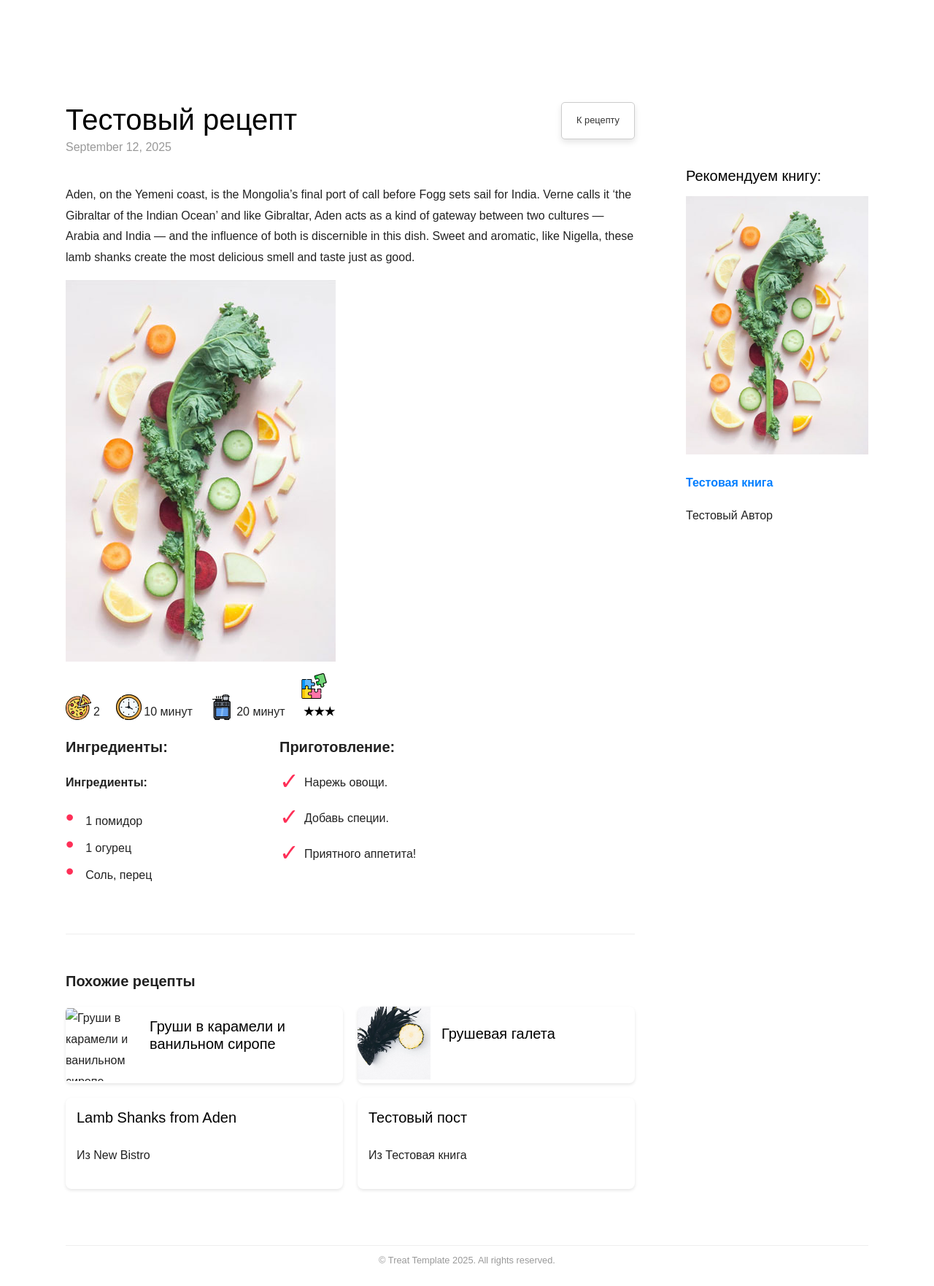
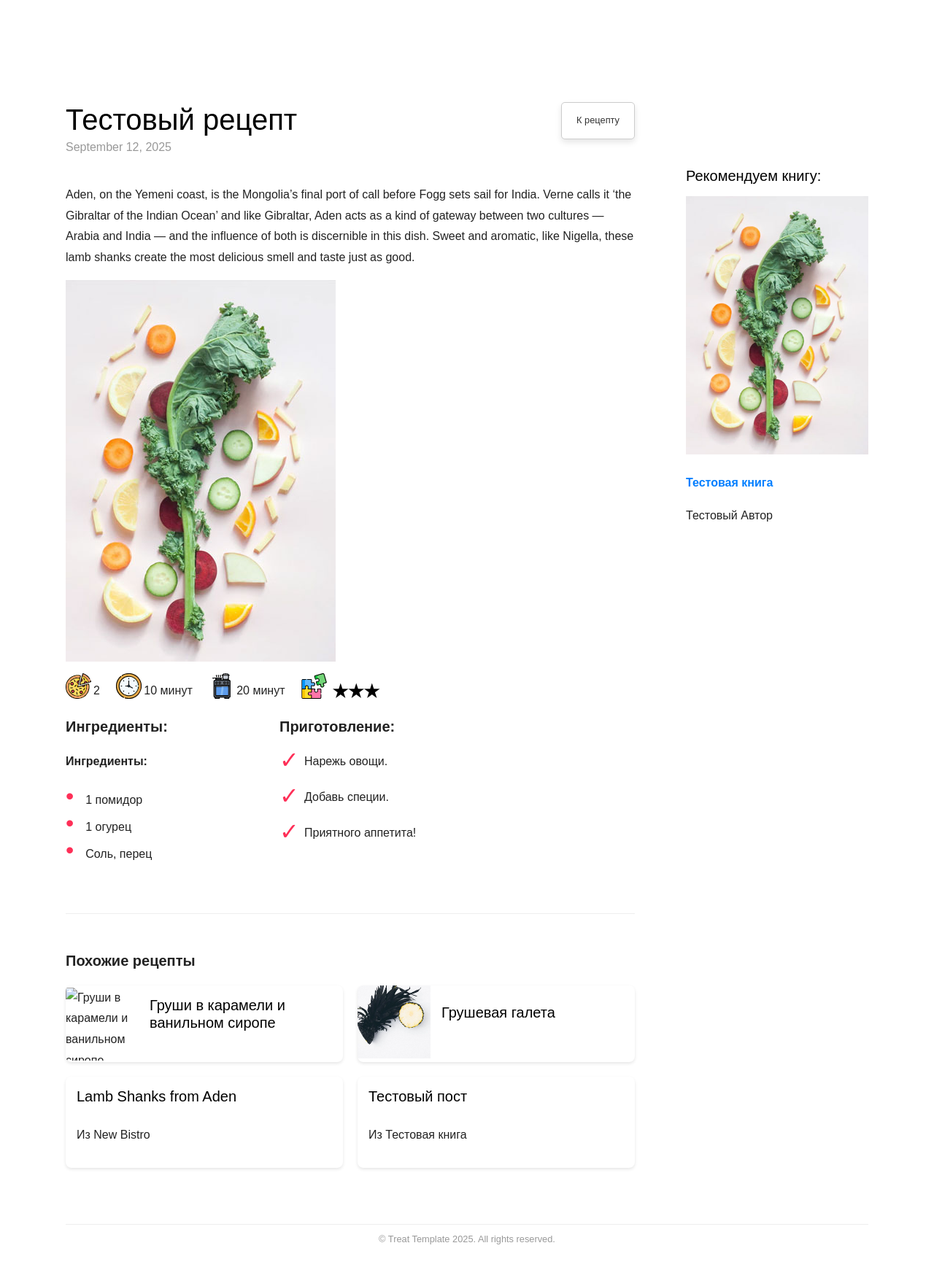
Before and after one commit to Helga1970/new-site, a Jekyll site: the page built from _recipes/2025-09-12-test-recept.md, in a window 1280 px wide. Shown: the whole page at 73% size. Built offline with Jekyll 4.4.1, drawn with Linux system fonts in a browser that asks for light colours; nearby versions of some CDN libraries; some web fonts are replaced; after the commit the page ends 1734 px from its top, so only the background shows below that.

Commit message:
Update blog.scss

```diff
--- a/_sass/blog.scss
+++ b/_sass/blog.scss
@@ -226,10 +226,11 @@ h6, .h6 {
 	padding: 50px 0 0 0;
 }
 .star {
-    font-size: 16px;      /* размер звёзд */
-    margin: 0 5px;        /* расстояние между звёздами */
+    font-size: 24px;
+    margin: 0 5px;
     font-weight: 700;
-    color: black;         /* черные звёзды */
-    text-align: center;   /* по центру */
-    display: block;       /* чтобы всегда сверху, как текст */
+    color: black;
+    display: inline-block;      /* чтобы быть в строке */
+    vertical-align: middle;     /* выравнивание по базовой линии текста/иконки */
+    line-height: 1;             /* минимальный сдвиг вверх */
 }
```
